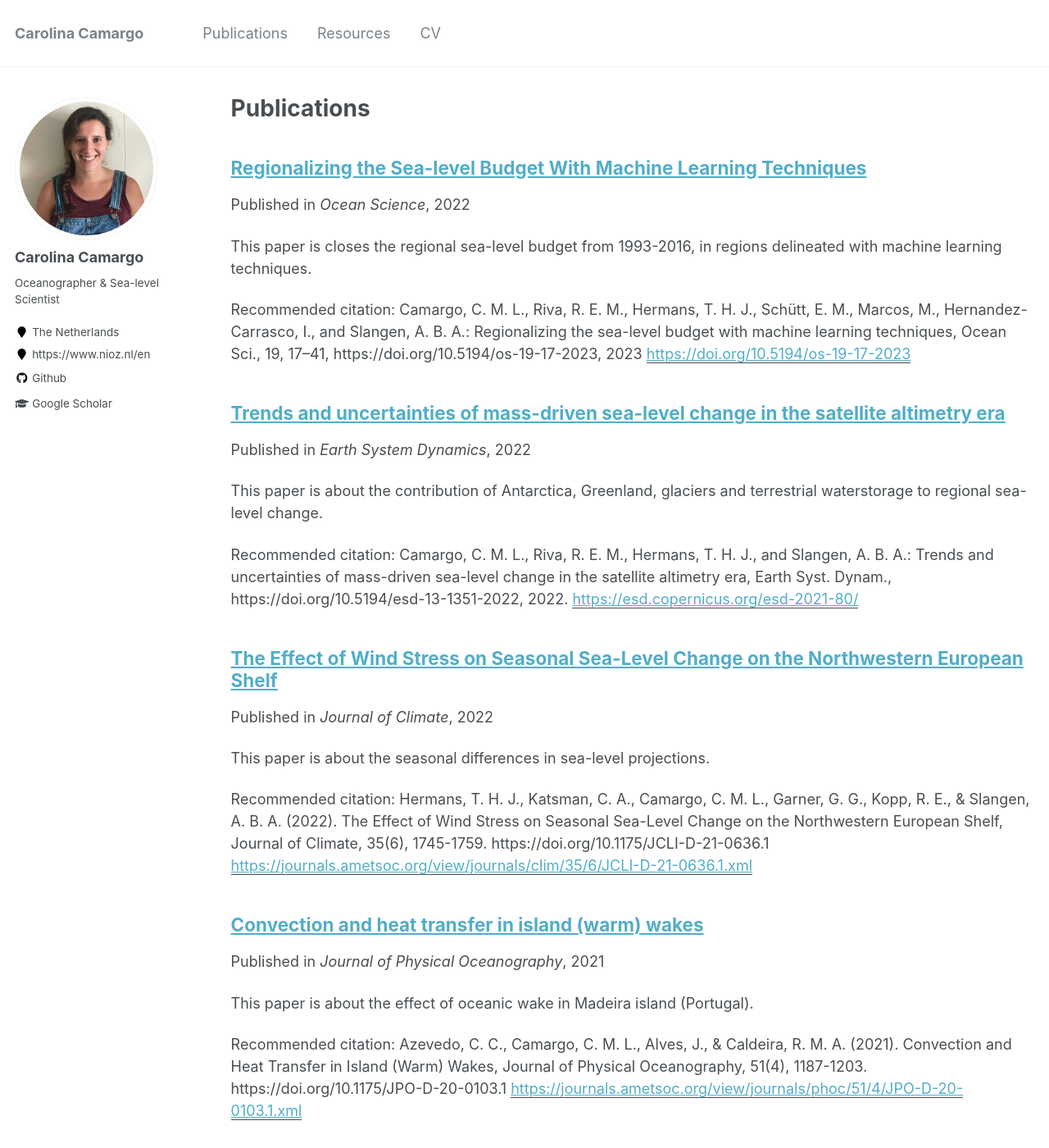
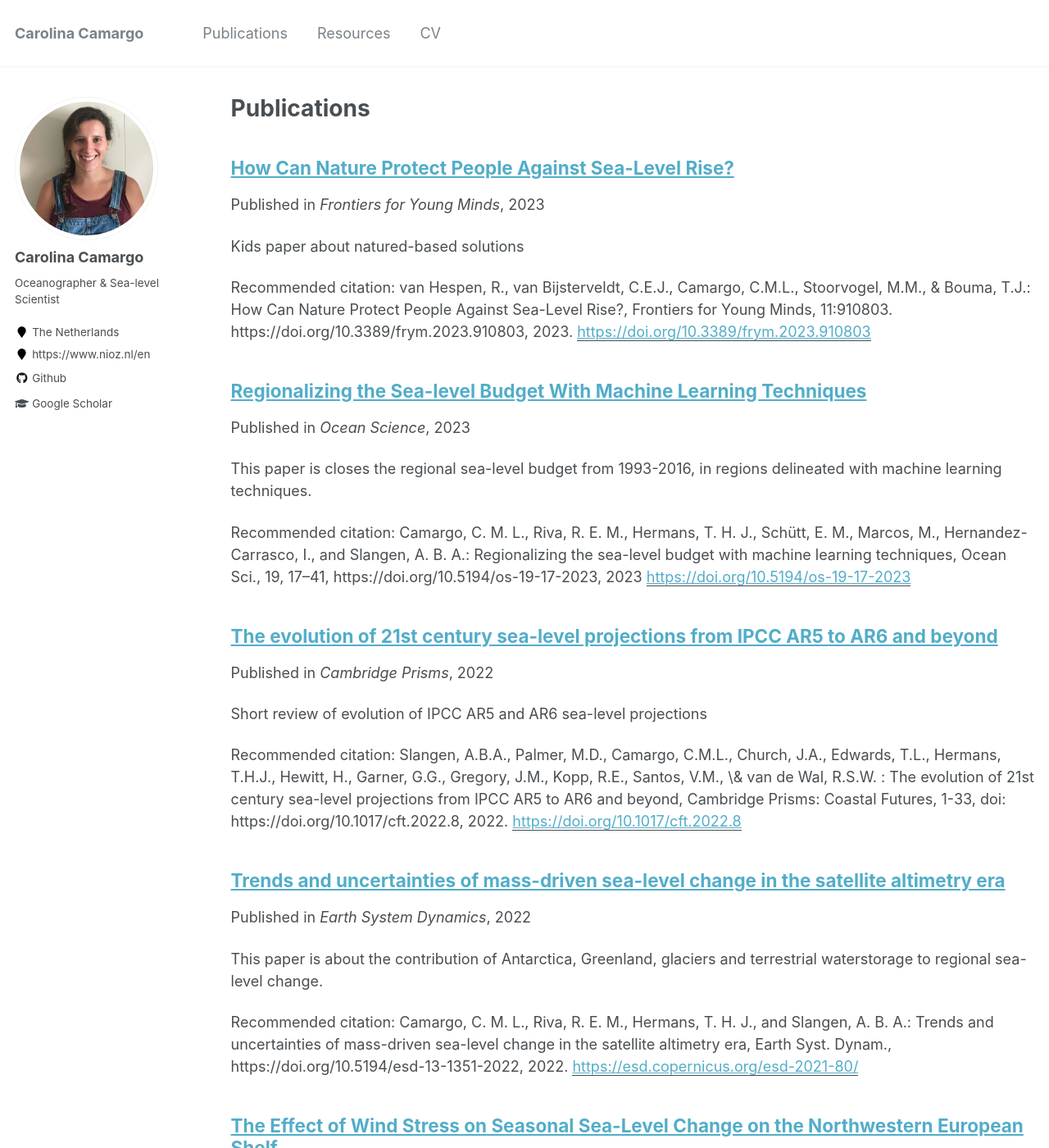
Before and after one commit to carocamargo/carocamargo.github.io, a Jekyll site: the page built from _pages/publications.md, in a window 1280 px wide and 1400 px high. Shown: the whole window at 82% size. Built offline with Jekyll 4.4.1, drawn with Linux system fonts in a browser that asks for light colours.

Commit message:
update publications

```diff
--- /dev/null
+++ b/_publications/2022-12-01-AR6_projections.md
@@ -0,0 +1,13 @@
+---
+title: "The evolution of 21st century sea-level projections from IPCC AR5 to AR6 and beyond"
+collection: publications
+permalink: /publication/2022-12-01-AR6_projections.md
+excerpt: 'Short review of evolution of IPCC AR5 and AR6 sea-level projections'
+date: 2022-12-01
+venue: 'Cambridge Prisms'
+paperurl: 'https://doi.org/10.1017/cft.2022.8'
+citation: 'Slangen, A.B.A., Palmer, M.D., Camargo, C.M.L., Church, J.A., Edwards, T.L., Hermans, T.H.J., Hewitt, H., Garner, G.G., Gregory, J.M., Kopp, R.E., Santos, V.M., \& van de Wal, R.S.W. : The evolution of 21st century sea-level projections from IPCC AR5 to AR6 and beyond, Cambridge Prisms: Coastal Futures, 1-33, doi: https://doi.org/10.1017/cft.2022.8, 2022.'
+---
+
+
+[Download paper here](https://doi.org/10.1017/cft.2022.8)
--- a/_publications/2022-10-01-OS-budget.md
+++ b/_publications/2023-01-16-OS-budget.md
@@ -1,9 +1,9 @@
 ---
 title: "Regionalizing the Sea-level Budget With Machine Learning Techniques"
 collection: publications
-permalink: /publication/2022-10-01-OS-budget
+permalink: /publication/2023-01-16-OS-budget
 excerpt: 'This paper is closes the regional sea-level budget from 1993-2016, in regions delineated with machine learning techniques.'
-date: 2022-10-01
+date: 2023-01-16
 venue: 'Ocean Science'
 paperurl: 'https://doi.org/10.5194/os-19-17-2023'
 citation: 'Camargo, C. M. L., Riva, R. E. M., Hermans, T. H. J., Schütt, E. M., Marcos, M., Hernandez-Carrasco, I., and Slangen, A. B. A.: Regionalizing the sea-level budget with machine learning techniques, Ocean Sci., 19, 17–41, https://doi.org/10.5194/os-19-17-2023, 2023'
--- /dev/null
+++ b/_publications/2023-02-09-kids_paper.md
@@ -0,0 +1,14 @@
+---
+title: "How Can Nature Protect People Against Sea-Level Rise?"
+collection: publications
+permalink: /publication/2023-02-09-kids_paper.md
+excerpt: 'Kids paper about natured-based solutions'
+date: 2023-02-09
+venue: 'Frontiers for Young Minds'
+paperurl: 'https://doi.org/10.3389/frym.2023.910803'
+citation: 'van Hespen, R., van Bijsterveldt, C.E.J., Camargo, C.M.L., Stoorvogel, M.M., & Bouma, T.J.: How Can Nature Protect People Against Sea-Level Rise?, Frontiers for Young Minds, 11:910803. https://doi.org/10.3389/frym.2023.910803, 2023.'
+---
+
+Scientific paper for kids (ages 9-13) about the use of nature-based soluitions as flood defense against sea-level rise.
+
+[Download paper here](https://kids.frontiersin.org/articles/10.3389/frym.2023.910803)
```
